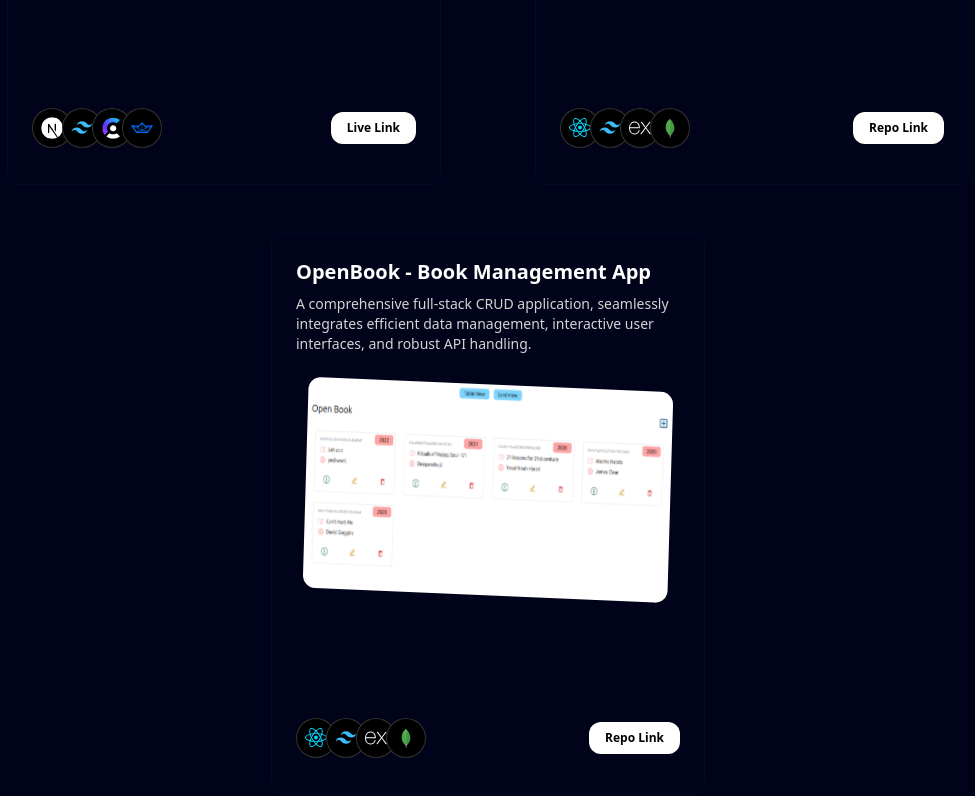
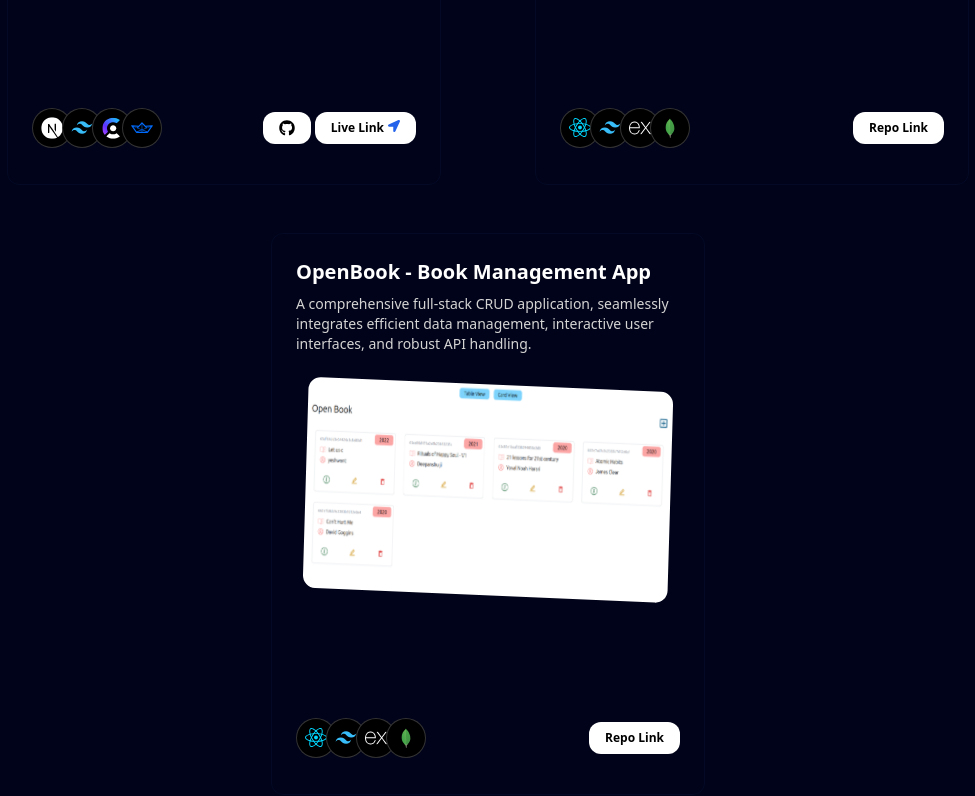
Before and after one commit to nagarajsita/portfolio, a Next.js app: page / in a window 1280 px wide. Shown: the part 1720-2516 px from the top of the page, without its empty margins (152-1127 px from the left). Built offline with nearby package versions, Linux system fonts and the light colour scheme.

Commit message:
buttons edited

```diff
--- a/components/RecentProjects.tsx
+++ b/components/RecentProjects.tsx
@@ -4,7 +4,8 @@ import Image from "next/image";
 import Link from "next/link";
 import React from "react";
 import { CardBody, CardContainer, CardItem } from "./ui/3d-card";
-import { FaArrowUp, FaGithub } from "react-icons/fa";
+import { FaArrowUp, FaGithub, FaLocationArrow } from "react-icons/fa";
+import { Farro } from "next/font/google";
 
 const RecentProjects = () => {
   return (
@@ -69,15 +70,30 @@ const RecentProjects = () => {
                    Repo Link
                   </CardItem>)
                 }
-                  {link1 &&                  <CardItem
+
+                  {link1 &&
+                (<div className="flex gap-1">
+                         <CardItem
+                    translateZ={20}
+                    as={Link}
+                    href={link}
+                    target="__blank"
+                    className="px-3 py-1 md:px-4 md:py-2 mt-5 md:mt-7 mb-3 rounded-xl bg-black dark:bg-white dark:text-black text-white text-xs font-bold"
+                  >
+                    <FaGithub className="size-4"/>
+                  </CardItem>
+
+                  <CardItem
                     translateZ={20}
                     as={Link}
                     href={link1}
                     target="__blank"
                     className="px-3 py-1 md:px-4 md:py-2 mt-5 md:mt-7 mb-3 rounded-xl bg-black dark:bg-white dark:text-black text-white text-xs font-bold"
                   >
-                    Live Link
+                   <div className="flex gap-1"> Live Link
+                          <FaLocationArrow className="fill-blue-600"/></div>
                   </CardItem>
+                      </div>)
   }
                 </div>
               </CardBody>
```
